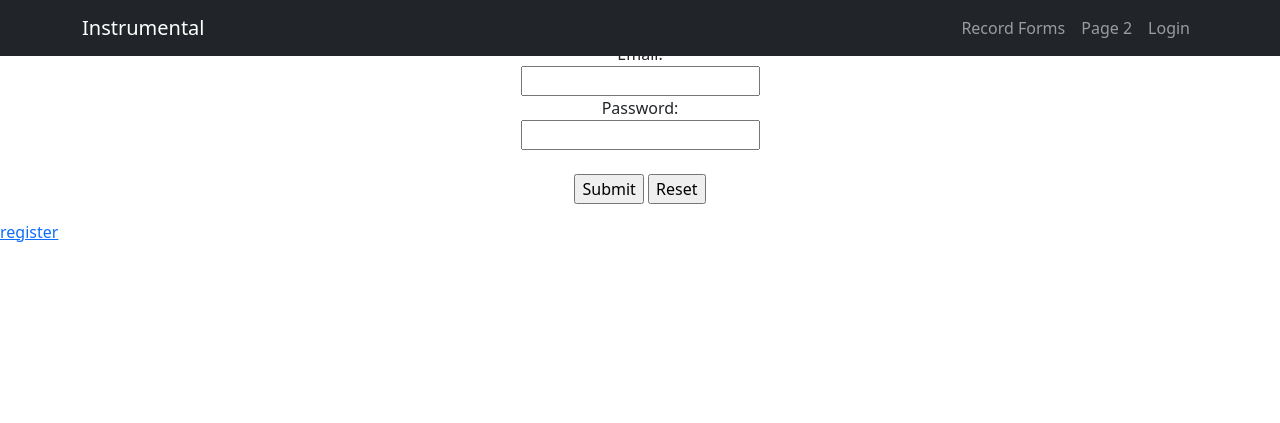
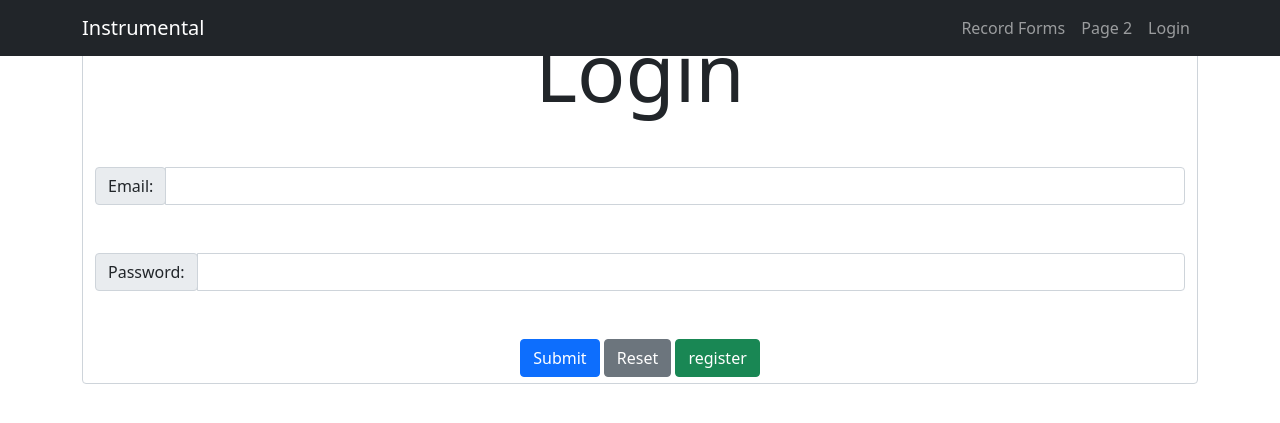
Before and after one commit to LeeXuan-Ong/ServerSideCA1, a PHP site: page /login.php in a window 1280 px wide. Shown: the top 423 px of the page. Run offline with PHP 8.4, Linux system fonts and the light colour scheme; some libraries are stand-ins or nearby versions.

Commit message:
login css bootsrap

```diff
--- a/login.php
+++ b/login.php
@@ -30,22 +30,31 @@ include 'database.php';
     ?>
 
 <html>
-<?php include_once ('header.php');
-include 'navigationBar.php';?>
+<?php include_once ('header.php');?>
 <body>
+<?php include 'navigationBar.php';?>
+<main class="container">
 <form name="frmUser" method="post" action="" align="center">
     <div class="message"><?php if($message!="") { echo $message; } ?></div>
-    <h3 align="center">Enter Login Details</h3>
-    Email:<br>
-    <input type="text" name="email">
-    <br>
-    Password:<br>
-    <input type="password" name="password">
-    <br><br>
-    <input type="submit" name="submit" value="Submit">
-    <input type="reset">
+    <div class="form-control">
+        <h3 class="mt-3 display-1">Login</h3>
+        <div class="input-group mt-5 mb-5">
+        <div class="input-group-prepend">
+            <span class="input-group-text">Email: </span>
+        </div>
+        <input class="form-control" type="text" name="email">
+        </div>
+    <div class="input-group mt-5 mb-5">
+        <div class="input-group-prepend">
+            <span class="input-group-text">Password: </span>
+        </div>
+        <input class="form-control" type="password" name="password">
+    </div>
+    <input class="btn btn-primary" type="submit" name="submit" value="Submit">
+    <input class="btn btn-secondary" type="reset">
 </form>
 
-<a href="register.php">register</a>
+<a class="btn btn-success" href="register.php">register</a>
+</main>
 </body>
 </html>
```
